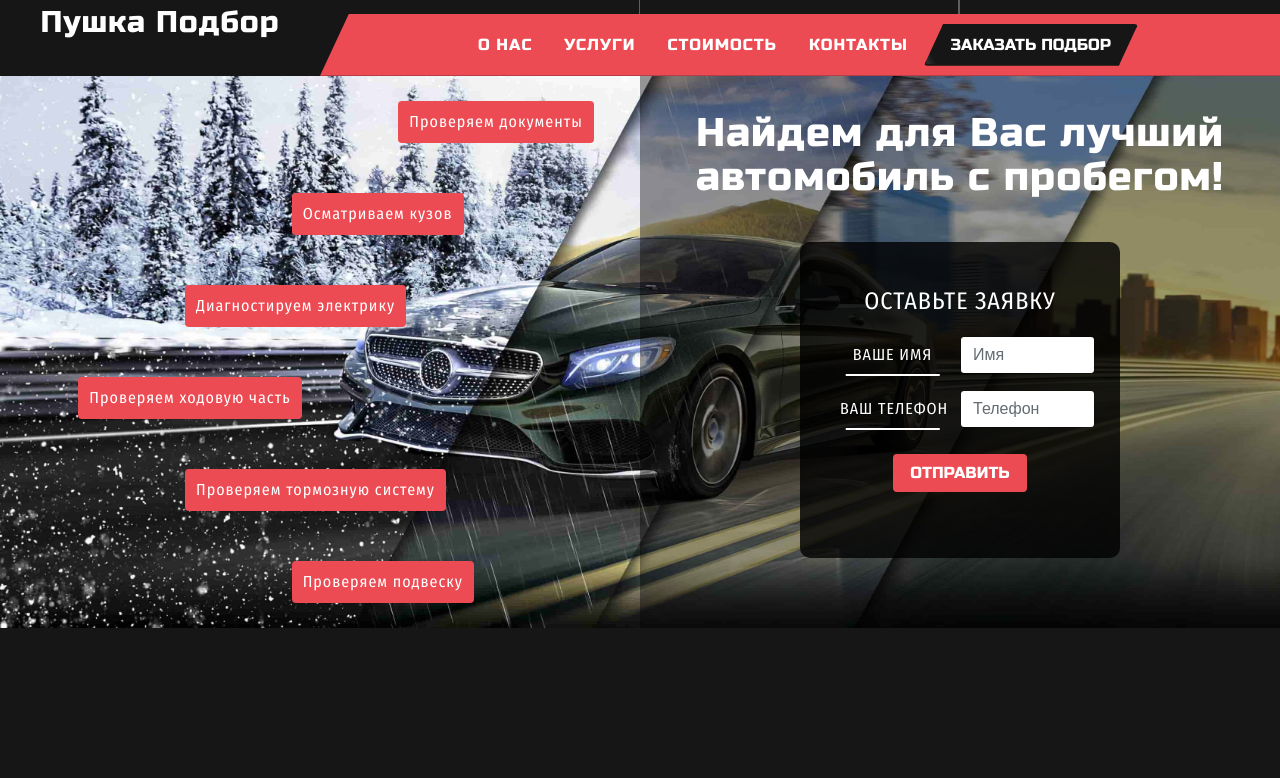
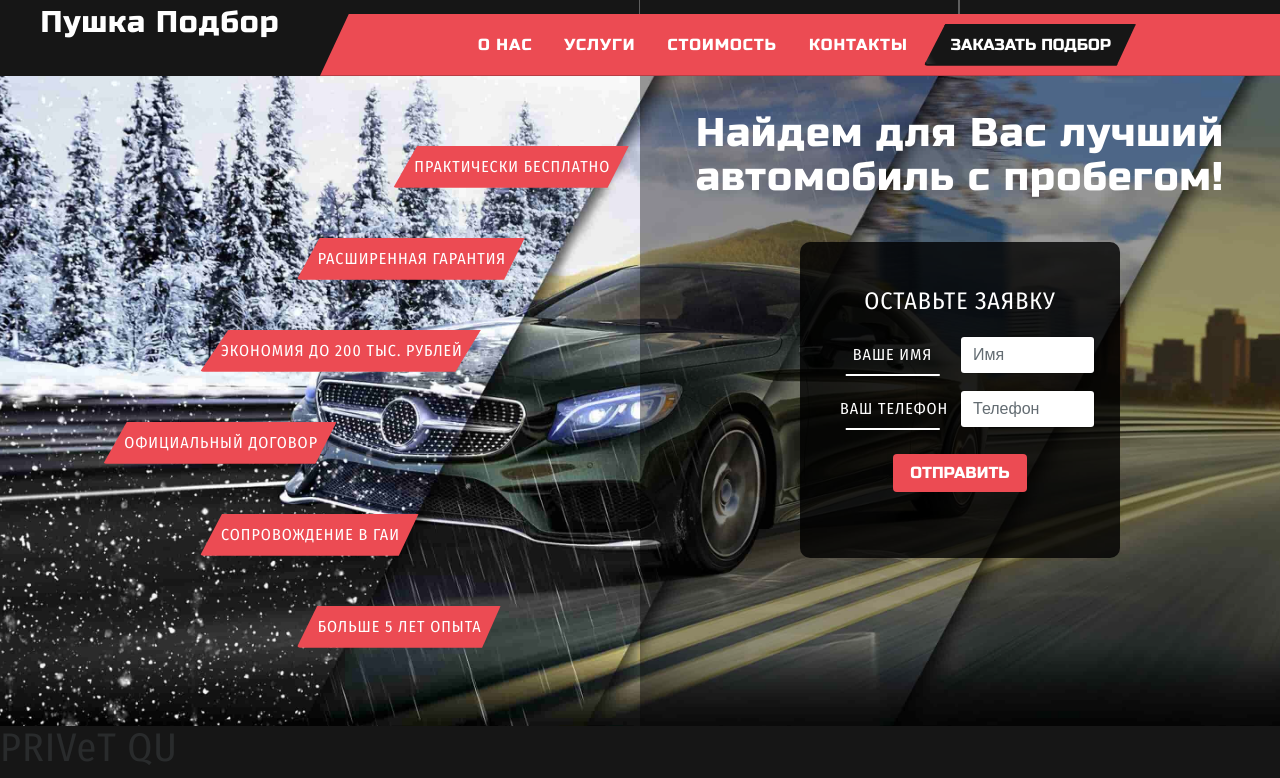
Before and after one commit to albru/AutoSpb, a website built with webpack: page app/index.pug in a window 1280 px wide. Shown: the part 32-810 px from the top of the page. Built offline with nearby package versions, Linux system fonts and the light colour scheme.

Commit message:
header-second changes

```diff
--- a/app/index.pug
+++ b/app/index.pug
@@ -14,9 +14,7 @@ html(lang="en")
         include pug/blocks/header
         include pug/blocks/header-second
       main.main-wrap
-        section.features
-        section
-        section
+        include pug/blocks/features
       footer
   script(src="js/libs.min.js")
   script(src="js/bundle.js")
--- /dev/null
+++ b/app/pug/blocks/features.pug
@@ -0,0 +1,3 @@
+.container-fluid
+  .row
+    h1 PRIVeT QU
--- a/app/pug/blocks/header-second.pug
+++ b/app/pug/blocks/header-second.pug
@@ -1,24 +1,24 @@
 .container-fluid.header-second.header-second__container
-  .row
+  .row.header-second__row
     .col-lg-6.header-second__container--left
       .row
         .col-lg-3.offset-md-7.header-second__btn-cont
-          a.btn.header-second__btn Проверяем документы
+          a.btn.header-second__btn Практически бесплатно
       .row
         .col-lg-3.offset-md-5.header-second__btn-cont
-          a.btn.header-second__btn Осматриваем кузов
+          a.btn.header-second__btn Расширенная гарантия
       .row
         .col-lg-3.offset-md-3.header-second__btn-cont
-          a.btn.header-second__btn Диагностируем электрику
+          a.btn.header-second__btn Экономия до 200 тыс. рублей
       .row
         .col-lg-3.offset-md-1.header-second__btn-cont
-          a.btn.header-second__btn Проверяем ходовую часть
+          a.btn.header-second__btn Официальный договор
       .row
         .col-lg-3.offset-md-3.header-second__btn-cont
-          a.btn.header-second__btn Проверяем тормозную систему
+          a.btn.header-second__btn Сопровождение в ГАИ
       .row
         .col-lg-3.offset-md-5.header-second__btn-cont
-          a.btn.header-second__btn Проверяем подвеску
+          a.btn.header-second__btn Больше 5 лет опыта
     .col-lg-6.offset.header-second__container--right
       .container-fluid
         .row
--- a/app/sass/base/_layout.scss
+++ b/app/sass/base/_layout.scss
@@ -25,6 +25,8 @@ body {
   font-family: $fira, Helvetica, sans-serif;
   letter-spacing: rem(1px);
   background-color: $black;
+  width: 100%;
+  height: 100%;
 }
 
 .wrapper {
--- a/app/sass/blocks/_header-second.scss
+++ b/app/sass/blocks/_header-second.scss
@@ -6,19 +6,25 @@
 
 .header-second {
   background-image: url("../img/background-min.jpg");
-  height: 100%;
+  min-height: 650px;
   background-position: center center;
   background-size: cover;
   background-repeat: no-repeat;
   position: relative;
+  &__row {
+    min-height: 650px;
+  }
   &__title {
     padding: 35px;
     font-family: $rob;
     color: $white;
   }
   &__btn {
+    text-transform: uppercase;
     padding: $padding10;
     background-color: $orange;
+    clip-path: $btnclip;
+    padding: $padding10 $padding20;
     &:hover {
       background-color: lighten($orange, 8%);
     }
@@ -27,9 +33,14 @@
     padding: 25px;
     color: $white;
   }
+  &__container--left {
+    min-height: 100%;
+    padding: 45px;
+  }
   &__container--right {
   padding: 0;
   background-color: $blackT;
+  min-height: 100%;
   }
   &__form {
     text-transform: uppercase;
--- a/app/sass/misc/_variables.scss
+++ b/app/sass/misc/_variables.scss
@@ -16,7 +16,8 @@ $logo: rem(30px);
 
 $padding10: rem(10px);
 $padding15: rem(15px);
+$padding20: rem(20px);
 $margin10: rem(10px);
 $margin15: rem(15px);
 
-$btnclip: polygon(9% 0, 100% 0%, 91% 100%, 0% 100%);
+$btnclip: polygon(10% 0, 99% 0, 90% 100%, 0% 100%);
--- a/app/sass/modules/nav.scss
+++ b/app/sass/modules/nav.scss
@@ -8,7 +8,7 @@
   text-transform: uppercase;
   &-cont{
     padding: 0;
-    clip-path: polygon(3% 0, 100% 0%, 100% 100%, 0% 100%);
+    clip-path: polygon(3% 0, 100% 0, 100% 100%, 0% 100%);
   }
   &-main {
   background-color: $orange;
```
Also changed, not shown: app/css/main.css, app/css/modules/nav.css, app/index.html, app/pug/blocks/features.html (added), app/pug/blocks/header-second.html, app/sass/blocks/_features.scss (added).
